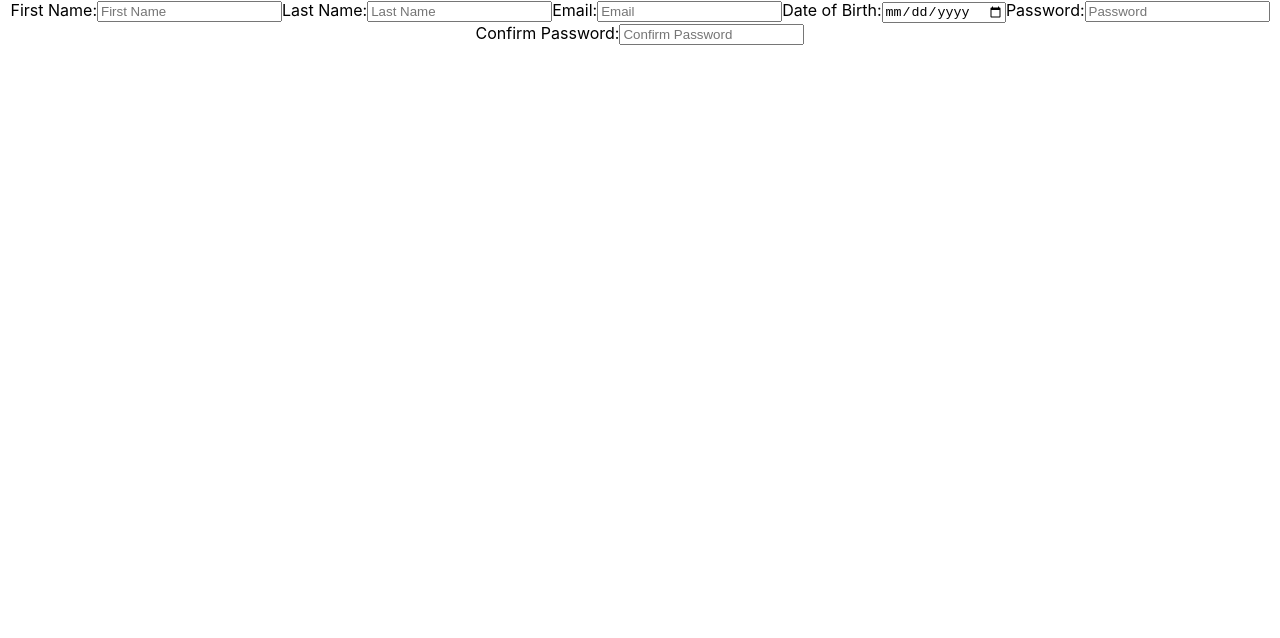
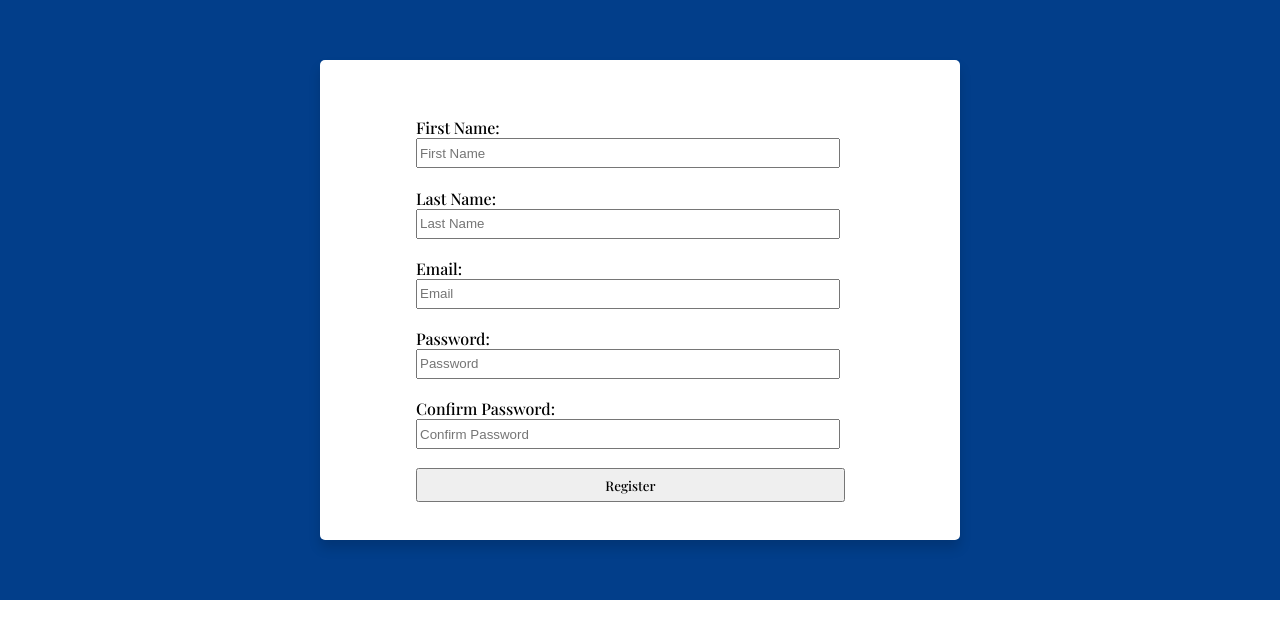
Before and after one commit to jedidiahhwang/get-crafty, a React (Create React App) app: page /register in a window 1280 px wide. Shown: the top 638 px of the page. Built offline with nearby package versions, Linux system fonts and the light colour scheme; a web font is replaced by a local one.

Commit message:
added basic register functionality

```diff
--- a/src/Components/Header.js
+++ b/src/Components/Header.js
@@ -10,6 +10,7 @@ import axios from "axios";
 import Modal from "./SubComponents/Modal.js";
 
 import "../SASS/components/_header.scss";
+import logo from "../images/icons/icons8-glass-of-whiskey-50.png";
 
 const Header = (props) => {
     const [currentUser, setCurrentUser] = useState({});
@@ -40,16 +41,14 @@ const Header = (props) => {
 
     return (
         <Headroom id="headroom">
-            <section id="logo-section">
-                <Link to="/" className="logo-links">get crafty</Link>
-            </section>
+            <div id="logo-holder">
+                <img src={logo} alt="Get Crafty icon" id="logo-image"/>
+                <h3 id="logo-text">Get Crafty</h3>
+            </div>
             <section id="link-section">
-                {/* <Link to="/about" className="header-links">about</Link> */}
-                <button onClick={() => handleClick()}>login</button>
-                <Link to="/login" className="header-links">login</Link>
-                <button onClick={() => logout()}>logout</button>
-                <Link to="/" className="header-links">logout</Link>
-                <Link to="/register" className="header-links">register</Link>
+                <Link to="/about" className="header-links">About</Link>
+                <Link to="/login" className="header-links">Login</Link>
+                <Link to="/register" className="header-links">Register</Link>
             </section>
             <>
                 {user.isLoggedIn && user.email ?
--- a/src/Components/LoginForm.js
+++ b/src/Components/LoginForm.js
@@ -30,7 +30,7 @@ const LoginForm = () => {
                 console.log("Logged in");
             })
             .catch((err) => {
-                console.log("Request did not go through.");
+                console.log("Request did not go through");
                 console.log(err);
             })
     }
--- /dev/null
+++ b/src/Components/RegisterForm.js
@@ -0,0 +1,70 @@
+import React, {useState} from "react";
+import axios from "axios";
+import {Navigate} from "react-router-dom";
+import {useSelector, useDispatch} from "react-redux";
+import {bindActionCreators} from "redux";
+import {actionCreators} from "../redux/actionCreatorExport.js";
+
+import "../SASS/components/_registerform.scss";
+
+const RegisterForm = () => {
+
+    const [firstName, setFirstName] = useState("");
+    const [lastName, setLastName] = useState("");
+    const [email, setEmail] = useState("");
+    const [password, setPassword] = useState("");
+    const [passwordValidate, setPasswordValidate] = useState("");
+    const [currentUser, setCurrentUser] = useState({});
+
+    const user = useSelector((state) => state.user);
+    const dispatch = useDispatch();
+
+    const {login, logout} = bindActionCreators(actionCreators, dispatch);
+
+    const userRegister = (e) => {
+        e.preventDefault();
+
+        axios
+            .post("/auth/register", {firstName, lastName, email, password})
+            .then((res) => {
+                setCurrentUser(res.data);
+                login(res.data.email);
+                console.log("Logged in");
+            })
+            .catch((err) => {
+                console.log("Request did not go through");
+                console.log(err);
+            });
+
+    };
+
+    return (
+        <div id="register-form-container">
+            <form id="register-form" onSubmit={userRegister}>
+                <label className="form-labels">
+                    First Name:
+                </label>
+                <input className="form-inputs" type="text" placeholder="First Name" onChange={(e) => setFirstName(e.target.value)}/>
+                <label className="form-labels">
+                    Last Name:
+                </label>
+                <input className="form-inputs" type="text" placeholder="Last Name" onChange={(e) => setLastName(e.target.value)}/>
+                <label className="form-labels">
+                    Email:
+                </label>
+                <input className="form-inputs" type="email" placeholder="Email" onChange={(e) => setEmail(e.target.value)}/>
+                <label className="form-labels">
+                    Password:
+                </label>
+                <input className="form-inputs" type="password" placeholder="Password" onChange={(e) => setPassword(e.target.value)}/>
+                <label className="form-labels">
+                    Confirm Password:
+                </label>
+                <input className="form-inputs" type="password" placeholder="Confirm Password"/>
+                <input id="register-button" type="submit" value="Register" />
+            </form>
+        </div>
+    )
+}
+
+export default RegisterForm
--- a/src/SASS/components/_aboutpage.scss
+++ b/src/SASS/components/_aboutpage.scss
@@ -43,17 +43,17 @@
             .about-buttons {
                 background-size: 220%;
                 box-shadow: 0 .2em .3em rgba(0, 0, 0, 0.15);
-                color: #0E7C7B;
+                color: #03045E;
                 background-color: transparent;
                 background-position: 100%;
-                border: 2px solid #0E7C7B;
+                border: 2px solid #03045E;
                 border-radius: 5px;
                 padding: 10px;
                 transition: all .2s ease-out;
                 font-weight: bold;
                 cursor: pointer;
                 letter-spacing: 1px;
-                background-image: linear-gradient(90deg, #0E7C7B 0%, #0E7C7B 50%, transparent 50%, transparent 100%);
+                background-image: linear-gradient(90deg, #03045E 0%, #03045E 50%, transparent 50%, transparent 100%);
                 font-size: 1rem;
             }
 
--- a/src/SASS/components/_header.scss
+++ b/src/SASS/components/_header.scss
@@ -13,11 +13,18 @@
         background-color: #ffffff;
         font-size: 1.25vw;
 
-        #logo-section {
+        #logo-holder {
             display: flex;
             align-items: center;
             height: 100%;
-            width: 20%;
+            width: 15%;
+            font-family: 'Playfair Display', serif;
+            font-weight: bolder;
+            letter-spacing: 1px;
+
+            #logo-image {
+                margin-left: 10%;
+            }
         }
 
         #link-section{
@@ -25,16 +32,15 @@
             justify-content: space-evenly;
             align-items: center;
             height: 100%;
-            width: 25%;
+            width: 20%;
         }
 
         .header-links, .logo-links {
             color: #000000;
-            font-family: 'Roboto', sans-serif;
-            font-family: 'Roboto Mono', monospace;
+            font-family: 'Playfair Display', serif;
             cursor: pointer;
-            font-weight: 600;
-            font-size: 1rem;
+            font-weight: 300;
+            font-size: .9rem;
             margin: .1em;
         }
     }
--- a/src/SASS/components/_home.scss
+++ b/src/SASS/components/_home.scss
@@ -48,13 +48,13 @@
                 #ingredient-input {
                     height: 2.5rem;
                     width: 100%;
+                    border: 1px solid #7878786b;
                     border-radius: 5px;
                 }
 
                 #ingredient-input::-webkit-input-placeholder {
                     color: #000000;
-                    font-family: 'Roboto', sans-serif;
-                    font-family: 'Roboto Mono', monospace;
+                    font-family: 'Playfair Display', serif;
                     font-weight: 400;
                     font-size: 1rem;
                     padding: 1rem;
--- /dev/null
+++ b/src/SASS/components/_registerform.scss
@@ -0,0 +1,42 @@
+#register-form-container {
+    display: flex;
+    justify-content: center;
+    align-items: center;
+    // background: linear-gradient(#0e7c7b 0%, #ffffff 50%, #0e7c7b 100%);
+    background-color: #023E8A;
+    height: 75vh;
+    width: 100%;
+
+    #register-form {
+        display: flex;
+        flex-direction: column;
+        justify-content: center;
+        align-items: flex-start;
+        background-color: #ffffff;
+        border-radius: 5px;
+        box-shadow: 0 .5em .7em rgba(0, 0, 0, 0.15);
+        height: 80%;
+        width: 50%;
+
+        .form-labels {
+            font-family: 'Playfair Display', serif;
+            margin: 3% 0% 0% 15%; // Top, right, bottom, left
+            // margin-left: 15%;
+            font-weight: 500;
+        }
+
+        .form-inputs {
+            margin-left: 15%;
+            height: 5%;
+            width: 65%;
+        }
+
+        #register-button {
+            font-family: 'Playfair Display', serif;
+            color: linear-gradient(#a54646, #000000);
+            margin: 3% 0% 0% 15%;
+            height: 7%;
+            width: 67%;
+        }
+    }
+}
--- a/src/pages/registerpage.js
+++ b/src/pages/registerpage.js
@@ -1,36 +1,10 @@
 import React, {useState} from "react";
+import RegisterForm from "../Components/RegisterForm.js";
 
 const RegisterPage = () => {
 
     return (
-        <div id="register-page">
-            <form>
-                <label>
-                    First Name:
-                    <input type="text" placeholder="First Name" />
-                </label>
-                <label>
-                    Last Name:
-                    <input type="text" placeholder="Last Name" />
-                </label>
-                <label>
-                    Email:
-                    <input type="email" placeholder="Email" />
-                </label>
-                <label>
-                    Date of Birth:
-                    <input type="date" placeholder="Date of Birth" />
-                </label>
-                <label>
-                    Password:
-                    <input type="password" placeholder="Password" />
-                </label>
-                <label>
-                    Confirm Password:
-                    <input type="password" placeholder="Confirm Password" />
-                </label>
-            </form>
-        </div>
+        <RegisterForm />
     )
 }
 
```
Also changed, not shown: src/images/cocktail-tools1.jpg (added).
